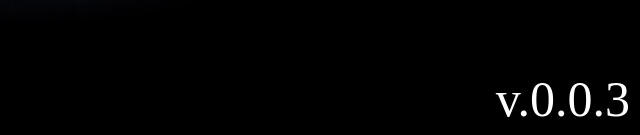
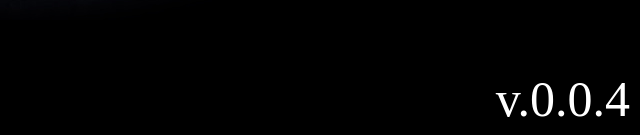
Before and after one commit to t585585/ci-cd, a plain HTML site: page content/index.html in a window 1280 px wide. Shown: the part 662-797 px from the top of the page, 640-1280 px from the left. Drawn offline with Linux system fonts and the light colour scheme.

Commit message:
Update pipeline and Release version v.0.0.4

```diff
--- a/content/index.html
+++ b/content/index.html
@@ -27,7 +27,7 @@
   </style>
 </head>
 <body>
-  <span class="overlay-text">v.0.0.3</span>
+  <span class="overlay-text">v.0.0.4</span>
   <img src="idm_pic.jpg" alt="Картинка">
 </body>
 </html>
```
Also changed, not shown: 1 other file.
